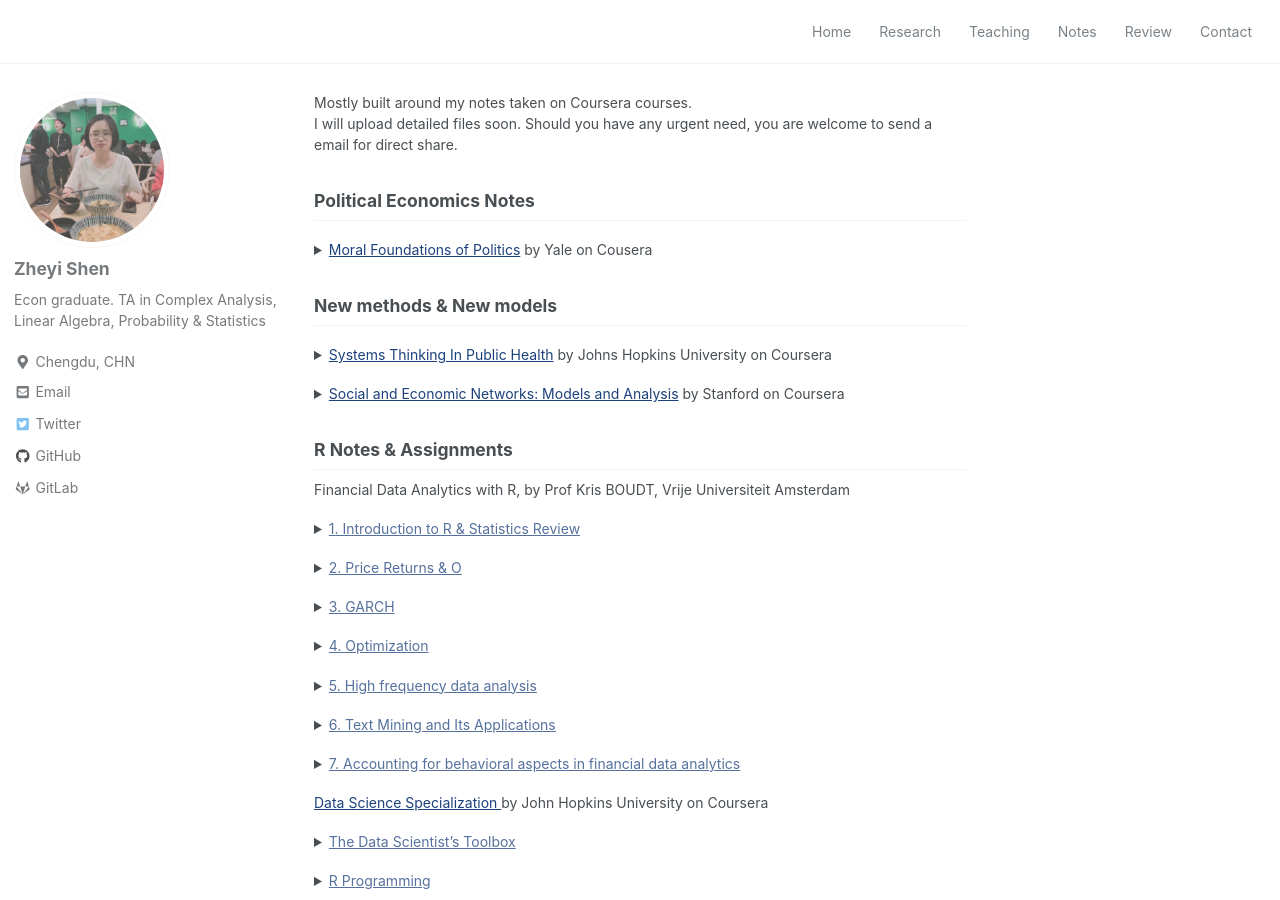
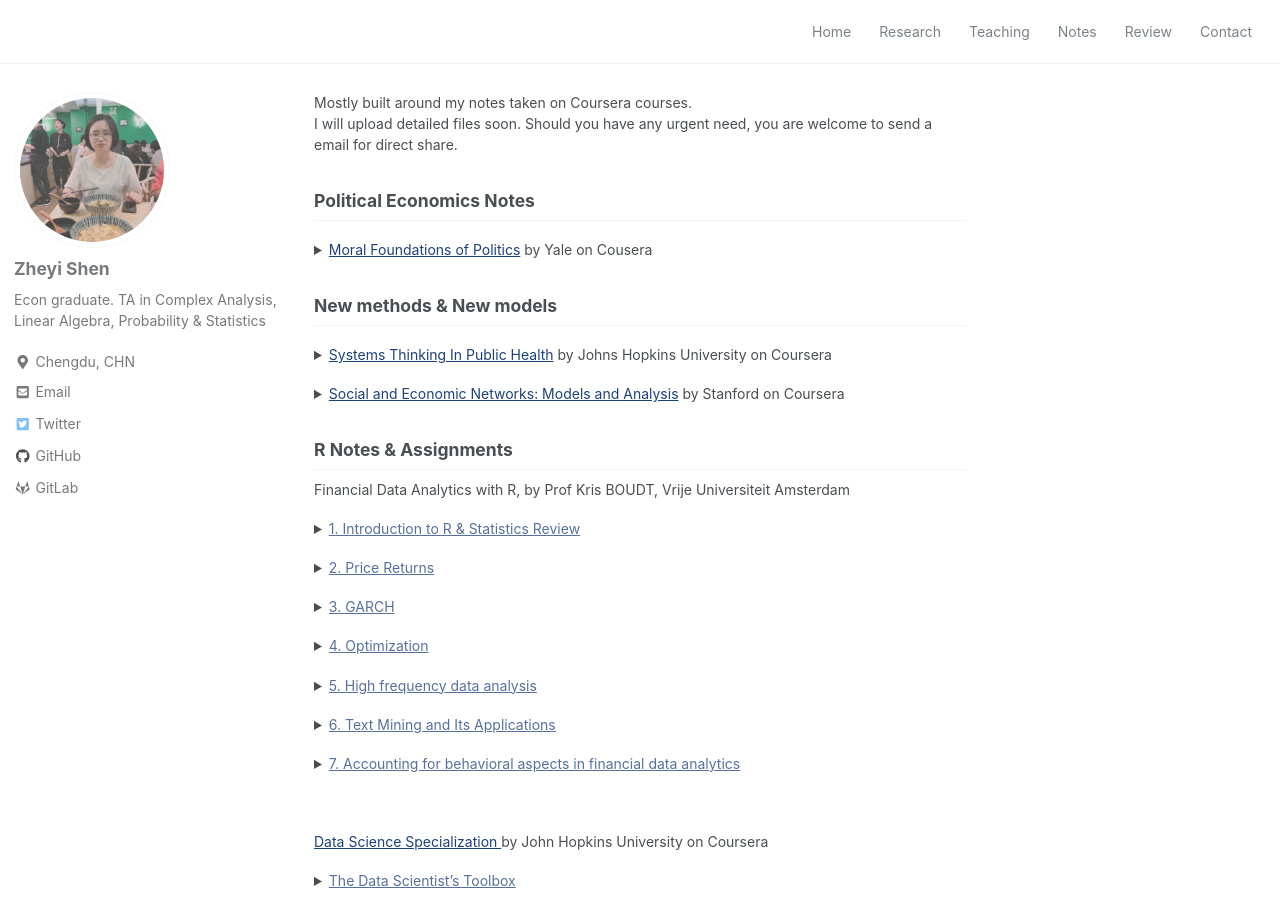
Before and after one commit to Zoey1102/Zoey1102.github.io, a Jekyll site: the page built from _pages/notes.md, in a window 1280 px wide and 900 px high. Built offline with Jekyll 4.4.1, drawn with Linux system fonts in a browser that asks for light colours; nearby versions of some CDN libraries.

Commit message:
Update notes.md

```diff
--- a/_pages/notes.md
+++ b/_pages/notes.md
@@ -34,7 +34,7 @@ I will upload detailed files soon. Should you have any urgent need, you are welc
 </details> </p>
 
 <p> <details>
-<summary><a href="" target="_blank">2. Price Returns & O</a></summary>
+<summary><a href="" target="_blank">2. Price Returns</a></summary>
 <p align="justify" style="font-size:90%"> </p>
 </details> </p>
 
@@ -63,7 +63,7 @@ I will upload detailed files soon. Should you have any urgent need, you are welc
 <p align="justify" style="font-size:90%"> </p>
 </details> </p>
 
-
+<br>
 <p> <a href="https://www.coursera.org/specializations/jhu-data-science#courses">Data Science Specialization </a>by John Hopkins University on Coursera
 <details>
 <summary><a href="">The Data Scientist’s Toolbox</a></summary>
```
